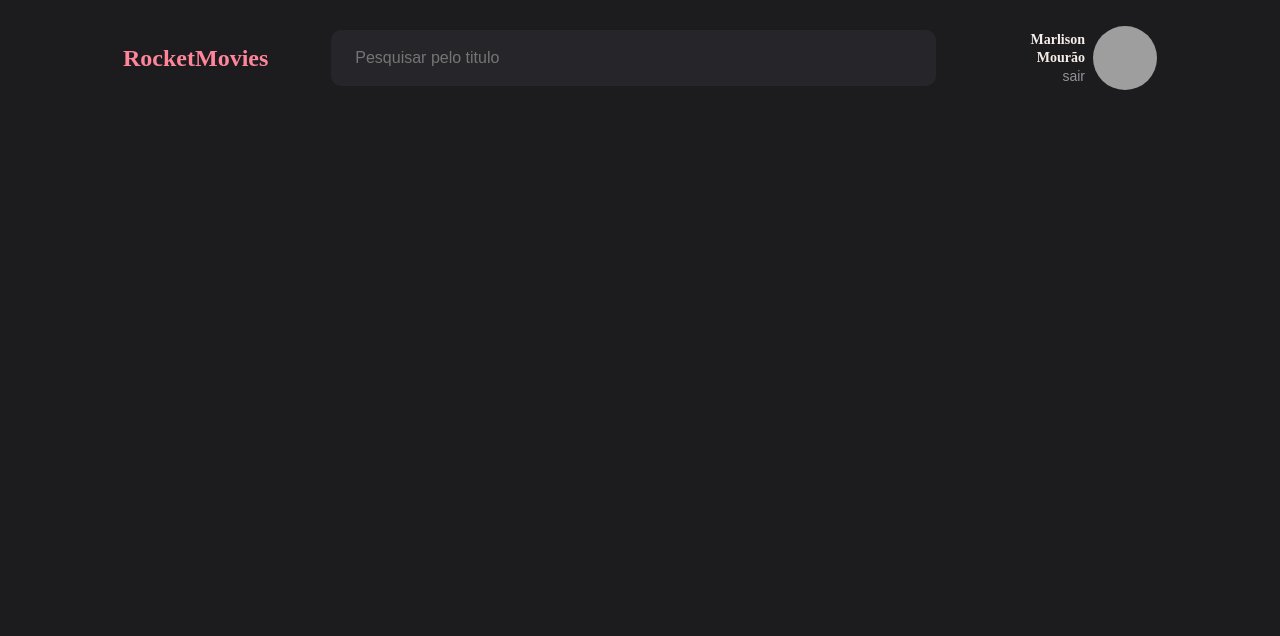
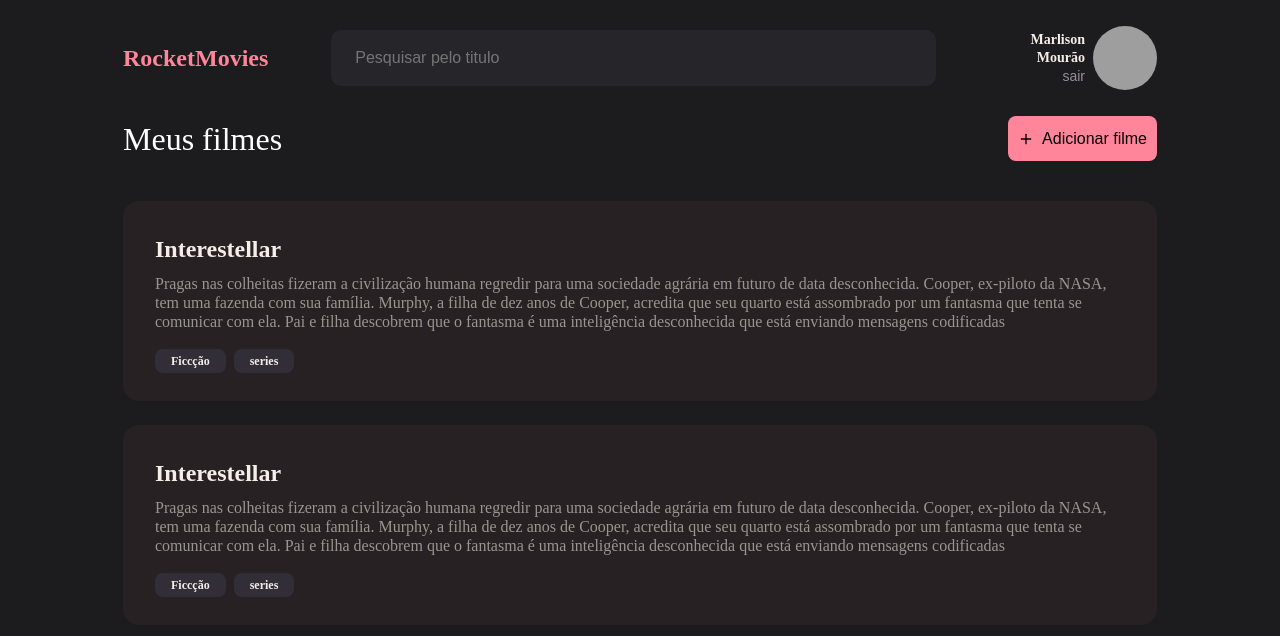
Before and after one commit to marlisonmourao/rocketmovies, a React (Vite) app: page / in a window 1280 px wide. Shown: the top 636 px of the page. Built offline with nearby package versions, Linux system fonts and the light colour scheme; grey boxes are pictures that could not be loaded.

Commit message:
create Home screen

```diff
--- a/src/pages/Home/index.tsx
+++ b/src/pages/Home/index.tsx
@@ -1,10 +1,30 @@
+import { FiPlus } from 'react-icons/fi'
+import { CardInfoFilme } from '../../components/CardInfoFilm'
 import { Header } from '../../components/Header'
-import { Container } from './styles'
+import {
+  Container,
+  ButtonCreate,
+  Content,
+  ContainerButtonCreate,
+} from './styles'
 
 export function Home() {
   return (
     <Container>
       <Header />
+
+      <Content>
+        <ContainerButtonCreate>
+          <h1>Meus filmes</h1>
+          <ButtonCreate>
+            <FiPlus />
+            Adicionar filme
+          </ButtonCreate>
+        </ContainerButtonCreate>
+
+        <CardInfoFilme />
+        <CardInfoFilme />
+      </Content>
     </Container>
   )
 }
--- a/src/pages/Home/styles.ts
+++ b/src/pages/Home/styles.ts
@@ -10,3 +10,33 @@ export const Container = styled.header`
   grid-template-rows: 11.6rem auto;
   grid-template-areas: 'header' 'content';
 `
+
+export const Content = styled.main`
+  grid-area: content;
+`
+
+export const ContainerButtonCreate = styled.div`
+  width: 100%;
+  display: flex;
+  align-items: center;
+  justify-content: space-between;
+  margin-bottom: 4rem;
+
+  > h1 {
+    font-size: 3.2rem;
+    font-weight: normal;
+    line-height: 4.2rem;
+    color: ${({ theme }) => theme.white};
+  }
+`
+
+export const ButtonCreate = styled.button`
+  border: none;
+  padding: 1.35rem 1rem;
+  background: ${({ theme }) => theme['pink-700']};
+  border-radius: 0.8rem;
+
+  display: flex;
+  align-items: center;
+  gap: 0.8rem;
+`
```
